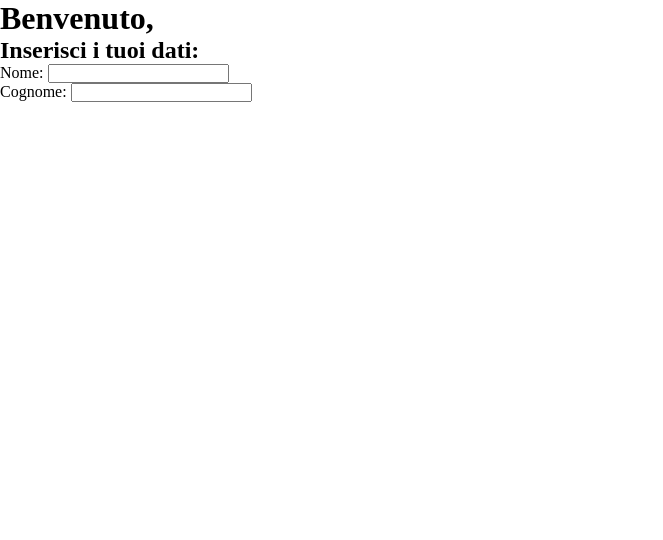
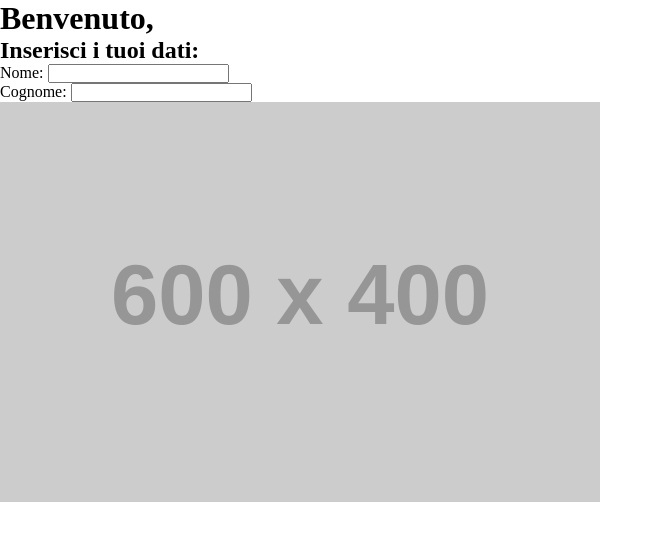
Before and after one commit to andreafrancioni/vue-hello, a plain HTML site: page index.html in a window 1280 px wide. Shown: the whole page, without its empty margins (0-663 px from the left). Drawn offline with nearby package versions, Linux system fonts and the light colour scheme; placeholder pictures from the web are drawn by us.

Commit message:
Inserita immagine vue

```diff
--- a/index.html
+++ b/index.html
@@ -12,8 +12,9 @@
 
         <h2>Inserisci i tuoi dati:</h2>
         Nome: <input type="text" v-model="nome"><br>
-        Cognome: <input type="text" v-model="cognome">
+        Cognome: <input type="text" v-model="cognome"><br>
 
+        <img :src="immagine" alt="">
     </div>
 
     <script src="https://unpkg.com/vue@3/dist/vue.global.js"></script>
--- a/js/main.js
+++ b/js/main.js
@@ -6,6 +6,7 @@ const opzioni = {
             message: 'Benvenuto, ',
             nome: "",
             cognome: "",
+            immagine: "https://placehold.co/600x400",
         }
     }
 };
```
